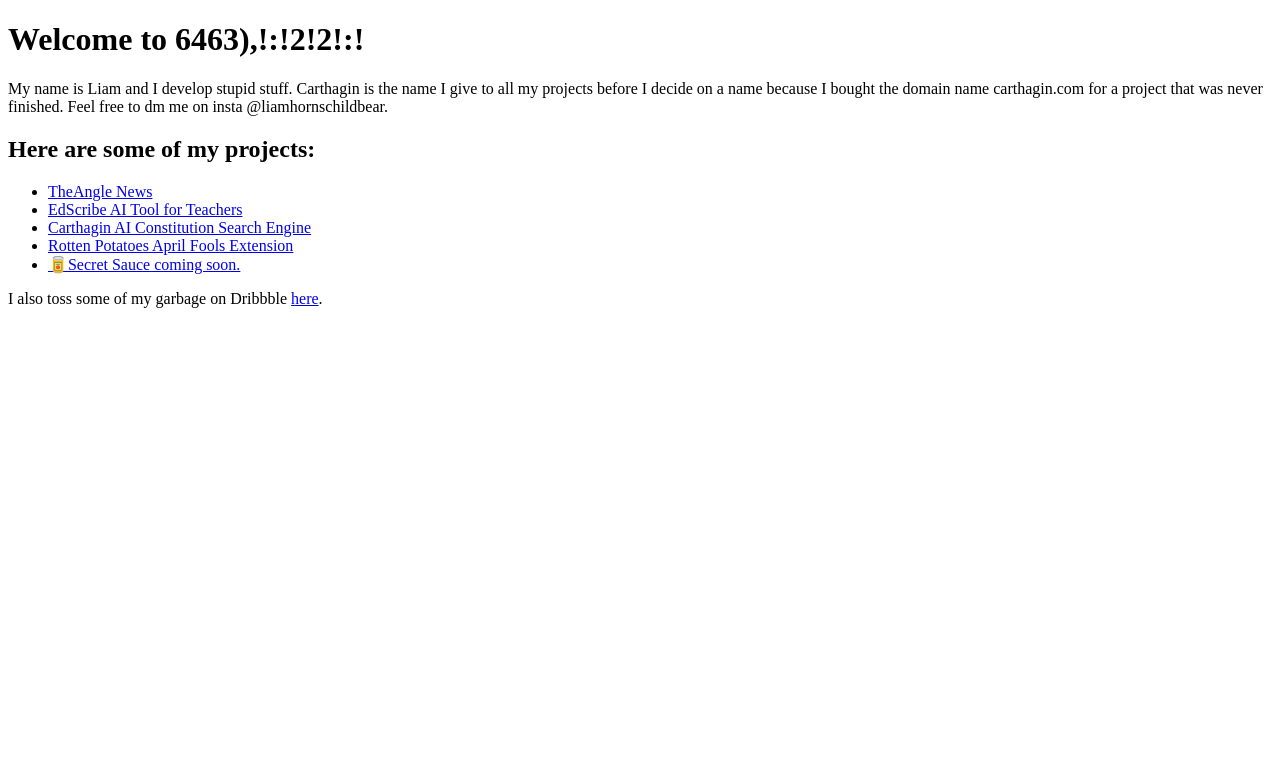
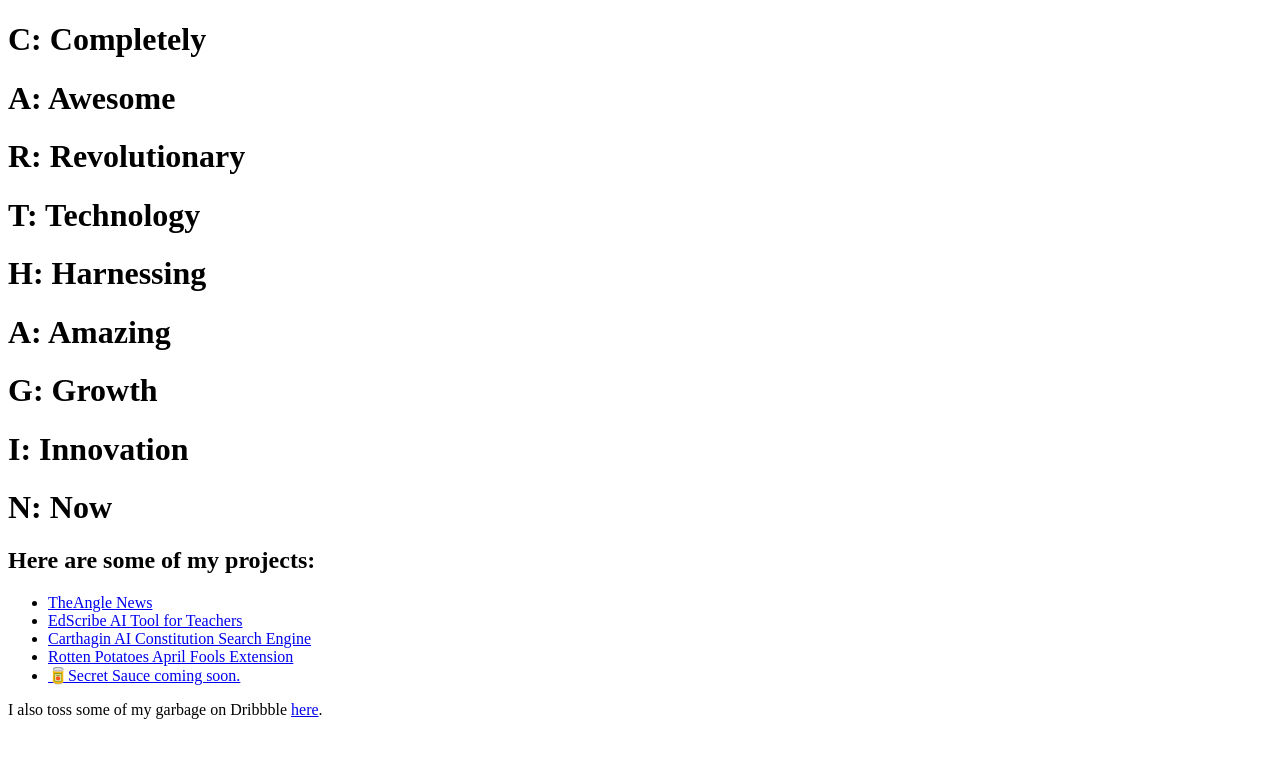
Before and after one commit to liamhb03/LiamWebsite, a plain HTML site: page index.html in a window 1280 px wide. Drawn offline with Linux system fonts and the light colour scheme.

Commit message:
Update index.html

```diff
--- a/index.html
+++ b/index.html
@@ -7,8 +7,16 @@
     <title>Welcome to Liamstan!</title>
 </head>
 <body>
-    <h1>Welcome to 6463),!:!2!2!:!</h1>
-    <p>My name is Liam and I develop stupid stuff. Carthagin is the name I give to all my projects before I decide on a name because I bought the domain name carthagin.com for a project that was never finished. Feel free to dm me on insta @liamhornschildbear. </p>
+    <h1>C: Completely</h1>
+    <h1>A: Awesome</h1>
+    <h1>R: Revolutionary</h1>
+    <h1>T: Technology</h1>
+    <h1>H: Harnessing</h1>
+    <h1>A: Amazing</h1>
+    <h1>G: Growth</h1>
+    <h1>I: Innovation</h1>
+    <h1>N: Now</h1>
+
     <h2>Here are some of my projects:</h2>
     <ul>
         <li><a href="https://web.archive.org/web/20201216222708/https://www.the-angle.org/">TheAngle News</a></li>
```
